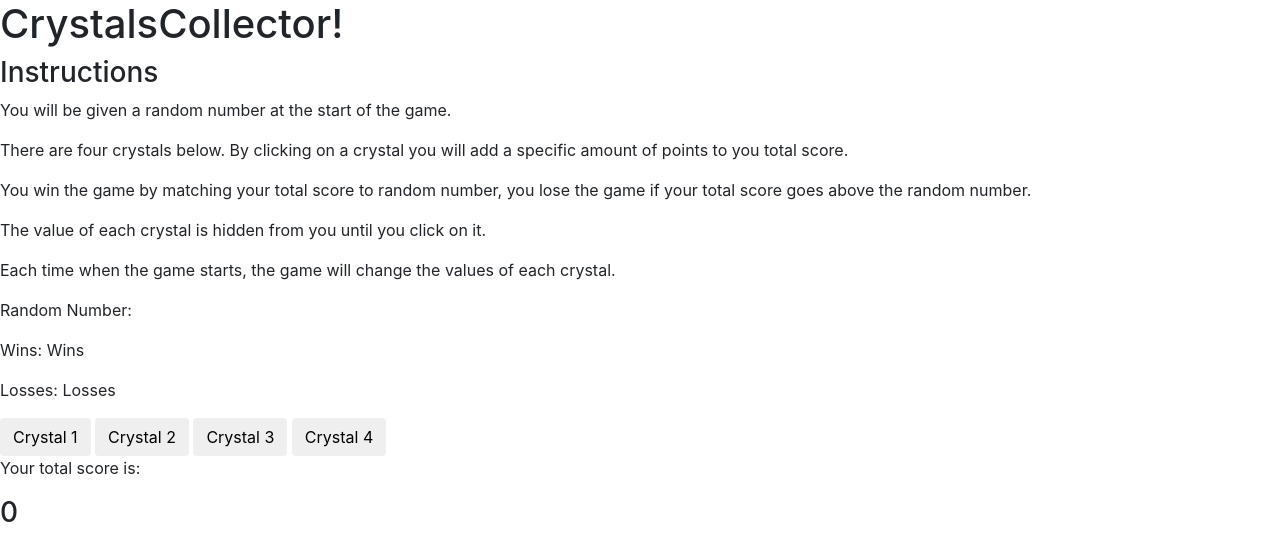
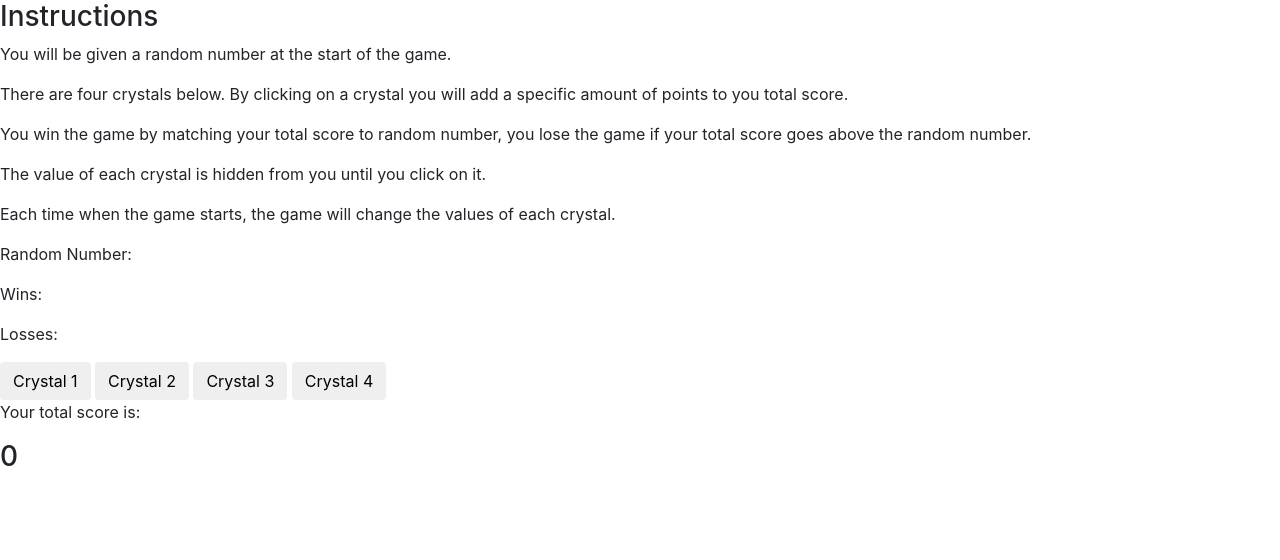
Before and after one commit to alexcahn/CrystalCollector, a plain HTML site: page index.html in a window 1280 px wide. Drawn offline with nearby package versions, Linux system fonts and the light colour scheme.

Commit message:
inital push

```diff
--- a/assets/javascript/game.js
+++ b/assets/javascript/game.js
@@ -40,18 +40,13 @@ $(document).ready(function(){
     crystalFour = Math.floor(Math.random() * 12 + 1);
     console.log(crystalFour);
 
-    // score wins and losses
-    $("#Wins").text("Wins");
-    $("#Losses").text("Losses");
 
     // start a new game
     function newGame(){
         randomNumber = Math.floor(Math.random() * 102 + 19);
         $("#randomNumber").text(randomNumber);
         crystalOne = Math.floor(Math.random() * 12 + 1);
-        $("#crystalOne").text(crystalOne);
         crystalTwo = Math.floor(Math.random() * 12 + 1);
-        $("#crystalTwo").text(crystalTwo);
         crystalThree = Math.floor(Math.random() * 12 + 1);
         $("#crystalThree").text(crystalThree);
         crystalFour = Math.floor(Math.random() * 12 + 1);
--- a/index.html
+++ b/index.html
@@ -13,7 +13,6 @@
 
 <body>
 
-        <h1>CrystalsCollector!</h1>
 
     <h3>Instructions</h3>
     <p>You will be given a random number at the start of the game.</p>
```
